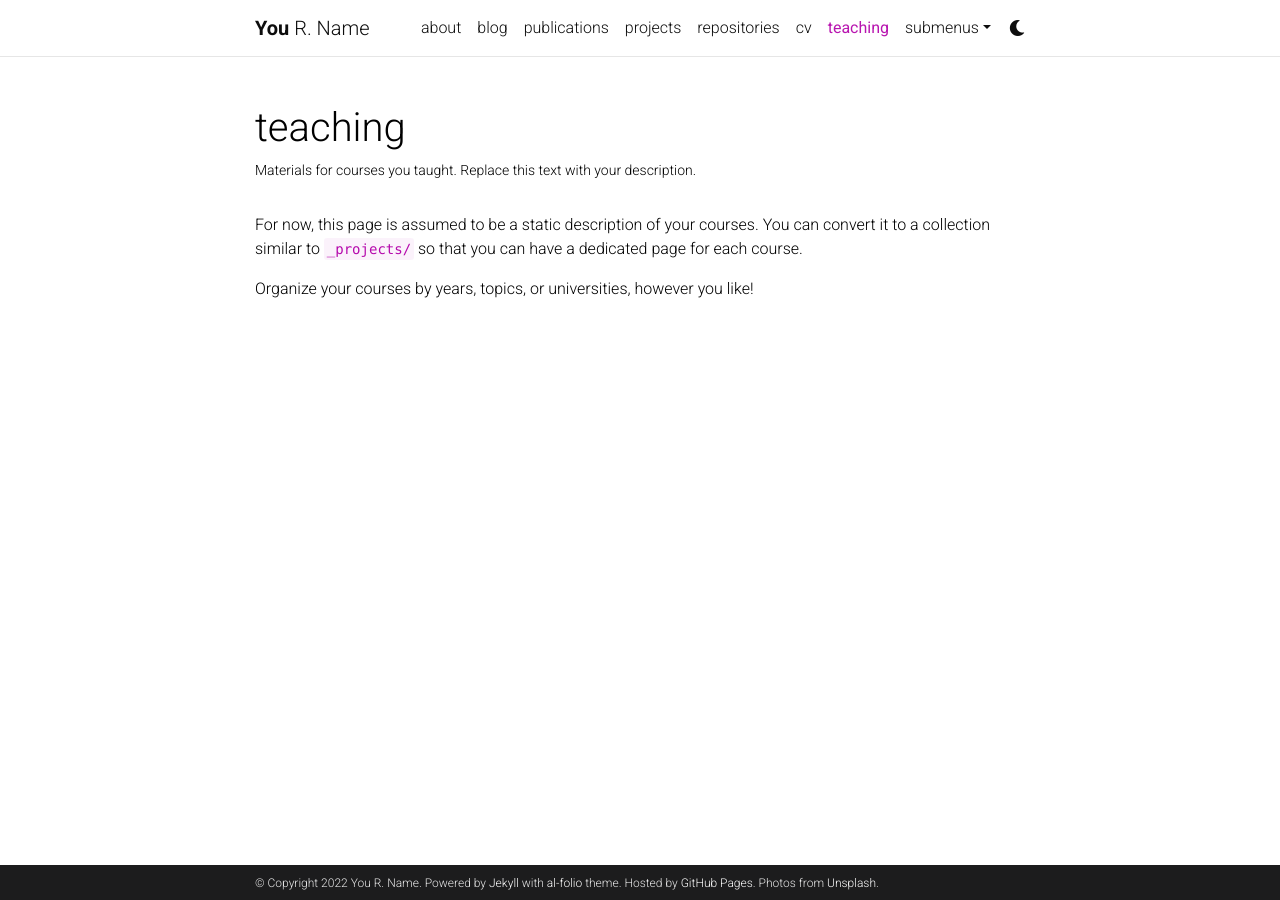
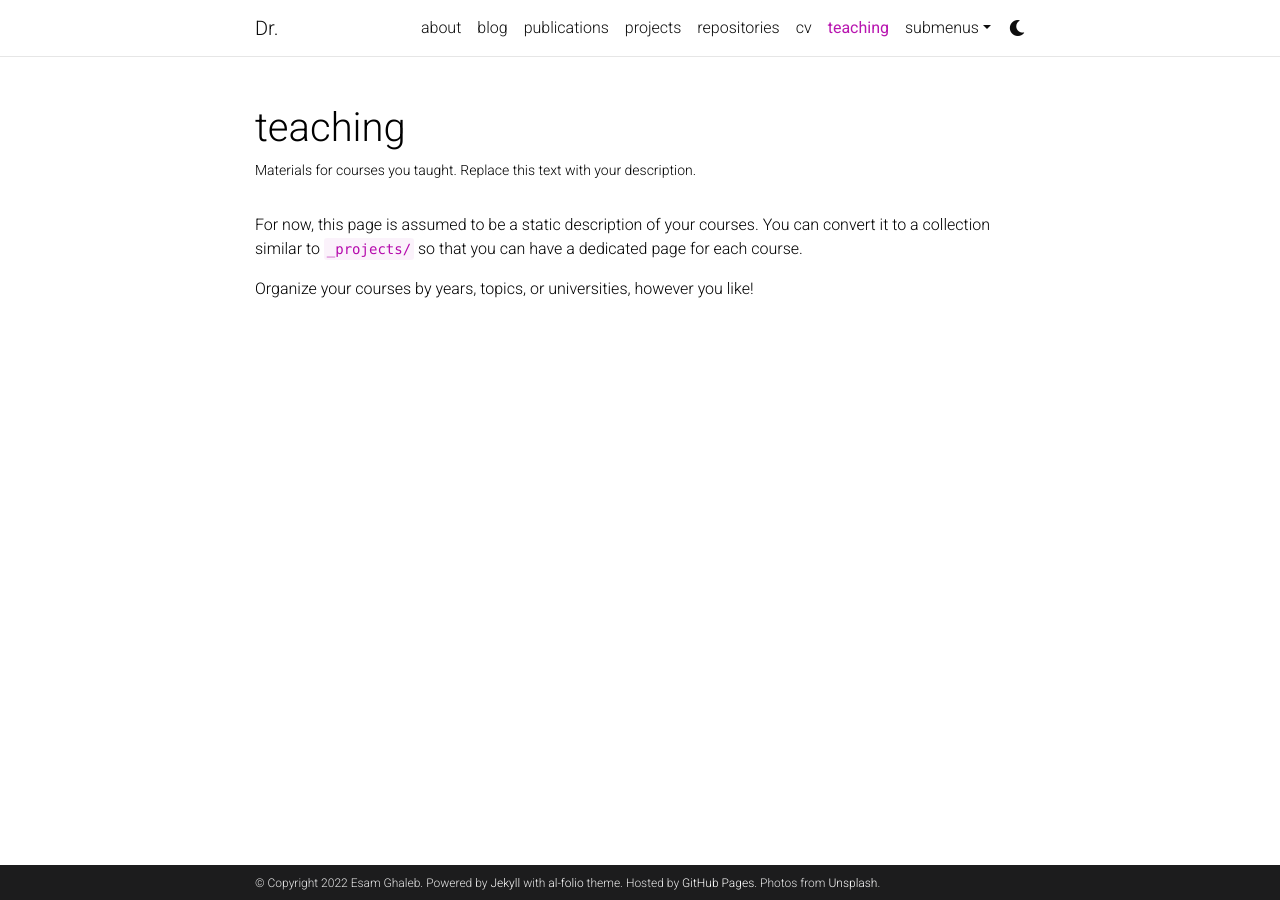
Before and after one commit to EsamGhaleb/esamghaleb.github.io, a Jekyll site: the page built from _pages/teaching.md, in a window 1280 px wide. Built offline with Jekyll 4.4.1, drawn with Linux system fonts in a browser that asks for light colours; comment, search, counter and statistics services are not loaded; a style sheet for code colours, icons or effects is not loaded.

Commit message:
basic changes

```diff
--- a/_config.yml
+++ b/_config.yml
@@ -2,11 +2,11 @@
 # Site settings
 # -----------------------------------------------------------------------------
 
-title: blank # the website title (if blank, full name will be used instead)
-first_name: You
-middle_name: R.
-last_name: Name
-email: you@example.com
+title: Dr. # the website title (if blank, full name will be used instead)
+first_name: Esam
+middle_name:
+last_name: Ghaleb
+email: eghaleb@uva.nl
 description: > # the ">" symbol means to ignore newlines until "footer_text:"
   A simple, whitespace theme for academics. Based on [*folio](https://github.com/bogoli/-folio) design.
 footer_text: >
@@ -18,8 +18,8 @@ keywords: jekyll, jekyll-theme, academic-website, portfolio-website  # add your
 lang: en # the language of your site (for example: en, fr, cn, ru, etc.)
 icon: ⚛️  # the emoji used as the favicon (alternatively, provide image name in /assets/img/)
 
-url: https://alshedivat.github.io # the base hostname & protocol for your site
-baseurl: /al-folio # the subpath of your site, e.g. /blog/
+url: https://esamghaleb.github.io # the base hostname & protocol for your site
+baseurl: # the subpath of your site, e.g. /blog/
 last_updated: false # set to true if you want to display last updated in the footer
 impressum_path:  # set to path to include impressum link in the footer, use the same path as permalink in a page, helps to conform with EU GDPR
 
@@ -266,7 +266,7 @@ more_authors_animation_delay: 10  # more authors are revealed on click using ani
 # -----------------------------------------------------------------------------
 
 imagemagick:
-  enabled: true # enables responsive images for your site (recomended, see https://github.com/alshedivat/al-folio/issues/537)
+  enabled: false # enables responsive images for your site (recomended, see https://github.com/alshedivat/al-folio/issues/537)
   widths:
     - 480
     - 800
```
